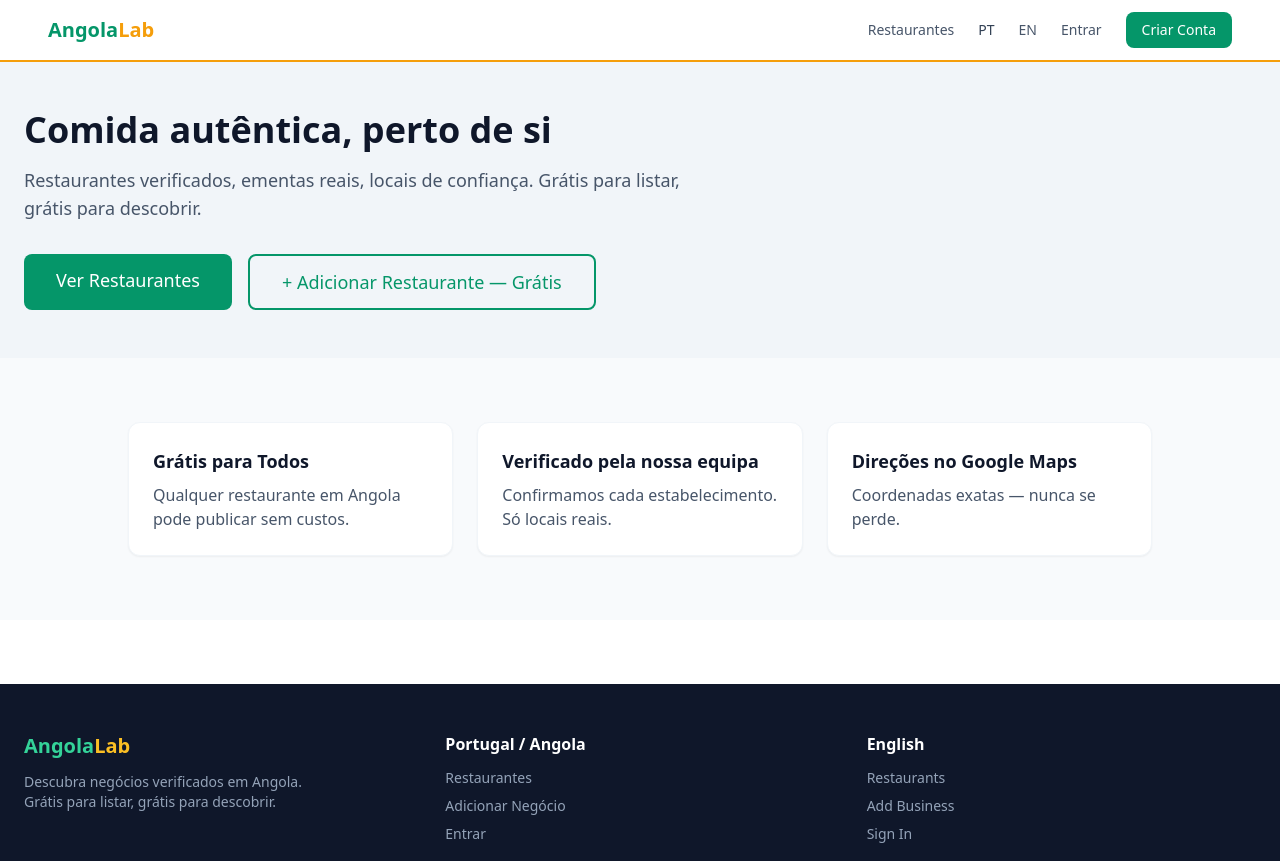
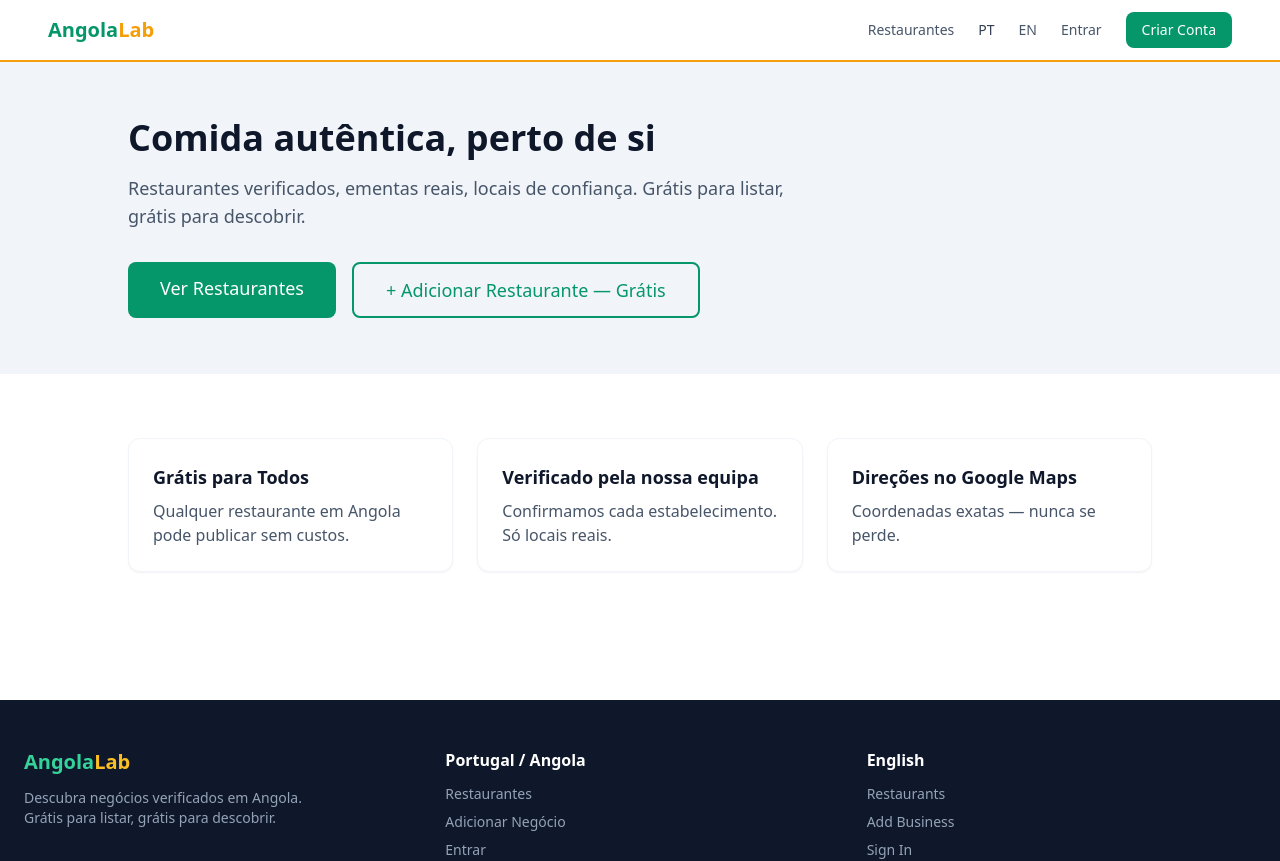
Before and after one commit to oswaldodeal/angolalab-restaurants, a Next.js app: page /pt in a window 1280 px wide. Shown: the top 861 px of the page. Built offline with nearby package versions, Linux system fonts and the light colour scheme.

Commit message:
Refine static restaurant hero and OpenTable-style navigation

```diff
--- a/app/pt/page.tsx
+++ b/app/pt/page.tsx
@@ -3,48 +3,36 @@ import Link from 'next/link';
 export default function PortugueseHomePage() {
   return (
     <>
-      {/* HERO — Darker Grey, Fixed Position ✅ */}
-      <section
-        className="w-full bg-slate-100 py-12 px-6"
-        style={{ flexShrink: 0 }}
-      >
-        <div className="max-w-7xl mx-auto">
-          <h1 className="text-3xl md:text-4xl font-bold text-slate-900 mb-4">
+      <section className="relative w-full bg-slate-100 px-6 py-12 md:py-14">
+        <div className="mx-auto max-w-5xl">
+          <h1 className="mb-4 text-3xl font-bold text-slate-900 md:text-4xl">
             Comida autêntica, perto de si
           </h1>
-          <p className="text-lg text-slate-600 mb-8 max-w-2xl">
+          <p className="mb-8 max-w-2xl text-lg text-slate-600">
             Restaurantes verificados, ementas reais, locais de confiança. Grátis para listar, grátis para descobrir.
           </p>
-          <div className="flex flex-col sm:flex-row gap-4">
-            <Link
-              href="/pt/restaurantes"
-              className="bg-emerald-600 text-white px-8 py-3 rounded-lg text-lg font-medium hover:bg-emerald-700"
-            >
+          <div className="flex flex-col gap-4 sm:flex-row">
+            <Link href="/pt/restaurantes" className="rounded-lg bg-emerald-600 px-8 py-3 text-center text-lg font-medium text-white hover:bg-emerald-700">
               Ver Restaurantes
             </Link>
-            <Link
-              href="/pt/restaurantes/registar"
-              className="border-2 border-emerald-600 text-emerald-600 px-8 py-3 rounded-lg text-lg font-medium hover:bg-emerald-50"
-            >
+            <Link href="/pt/restaurantes/registar" className="rounded-lg border-2 border-emerald-600 px-8 py-3 text-center text-lg font-medium text-emerald-600 hover:bg-emerald-50">
               + Adicionar Restaurante — Grátis
             </Link>
           </div>
         </div>
       </section>
-
-      {/* Content Area — Lighter Grey ✅ */}
-      <section className="py-16 px-6 bg-slate-50">
-        <div className="max-w-5xl mx-auto grid md:grid-cols-3 gap-6">
-          <div className="bg-white p-6 rounded-xl shadow-sm border border-slate-100">
-            <h3 className="font-semibold text-lg mb-2">Grátis para Todos</h3>
+      <section className="bg-white px-6 py-16">
+        <div className="mx-auto grid max-w-5xl gap-6 md:grid-cols-3">
+          <div className="rounded-xl border border-slate-100 bg-white p-6 shadow-sm">
+            <h3 className="mb-2 text-lg font-semibold">Grátis para Todos</h3>
             <p className="text-slate-600">Qualquer restaurante em Angola pode publicar sem custos.</p>
           </div>
-          <div className="bg-white p-6 rounded-xl shadow-sm border border-slate-100">
-            <h3 className="font-semibold text-lg mb-2">Verificado pela nossa equipa</h3>
+          <div className="rounded-xl border border-slate-100 bg-white p-6 shadow-sm">
+            <h3 className="mb-2 text-lg font-semibold">Verificado pela nossa equipa</h3>
             <p className="text-slate-600">Confirmamos cada estabelecimento. Só locais reais.</p>
           </div>
-          <div className="bg-white p-6 rounded-xl shadow-sm border border-slate-100">
-            <h3 className="font-semibold text-lg mb-2">Direções no Google Maps</h3>
+          <div className="rounded-xl border border-slate-100 bg-white p-6 shadow-sm">
+            <h3 className="mb-2 text-lg font-semibold">Direções no Google Maps</h3>
             <p className="text-slate-600">Coordenadas exatas — nunca se perde.</p>
           </div>
         </div>
```
